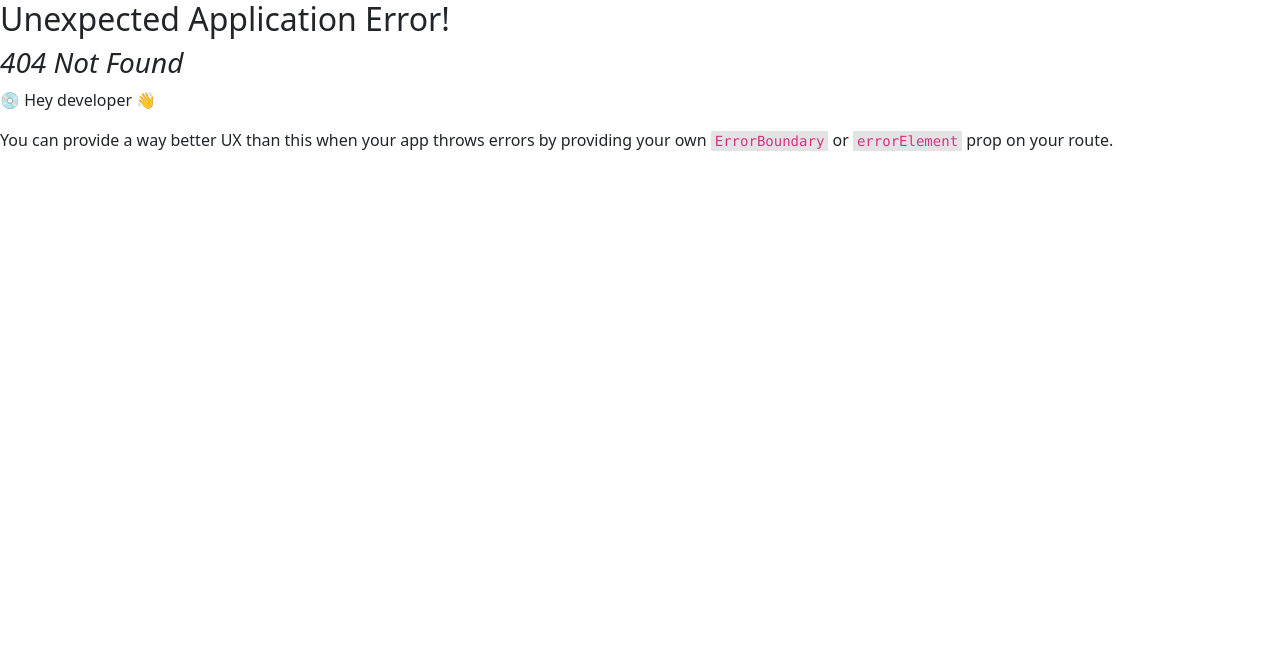
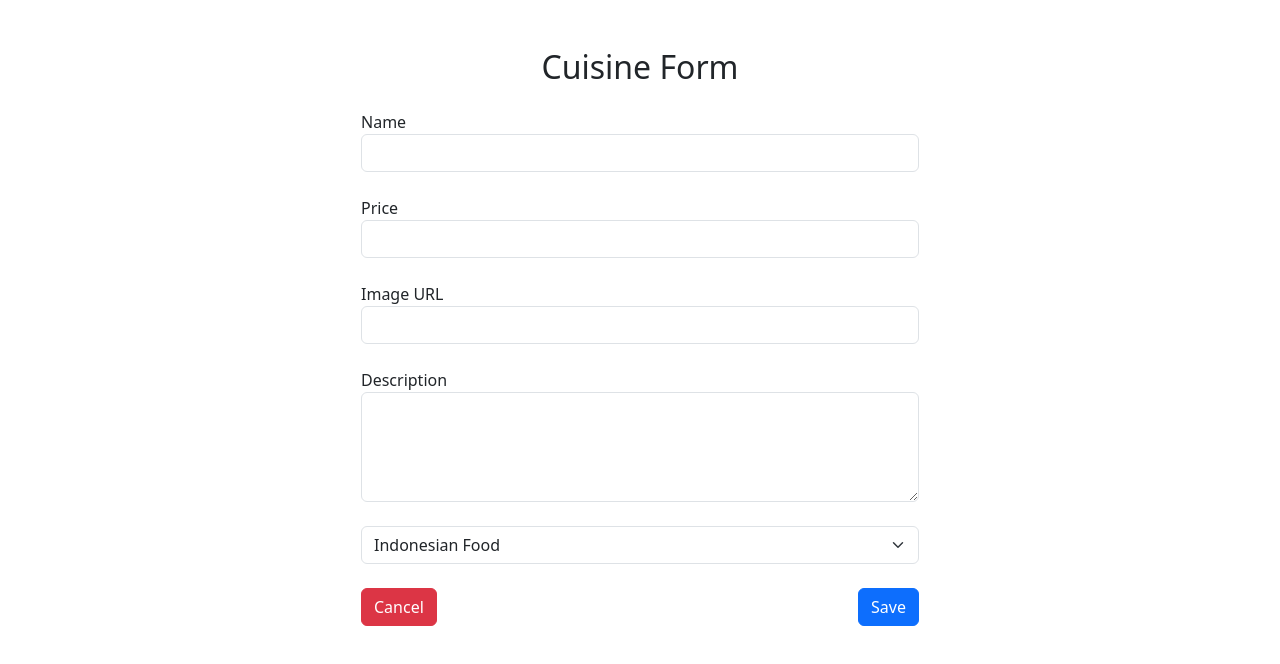
Before and after one commit to pramesthias/p2-myResto, a React (Vite) app in the folder client-react/: page /cuisines/add in a window 1280 px wide. Before the commit this address had no page. Shown: the top 664 px of the page. Built offline with nearby package versions, Linux system fonts and the light colour scheme.

Commit message:
add create new cuisine  page

```diff
--- a/client-react/src/components/Form.jsx
+++ b/client-react/src/components/Form.jsx
@@ -1,42 +1,46 @@
 import CancelButton from "./CancelButton";
 
 
-export default function Form(){
+export default function Form({formData, onChange, onSubmit}) {
 
-    return(
+    return (
         <section id="add-cuisine">
             <div className="container mt-5">
-    <h2 className="mb-4 text-center">Add New Cuisine</h2>
-    <form id="add-cuisine-form" action="#" method="post" enctype="multipart/form-data" className="w-50 mx-auto">
+                <h2 className="mb-4 text-center">Cuisine Form</h2>
+                <form id="cuisine-form" encType="multipart/form-data"
+                className="w-50 mx-auto" onSubmit={onSubmit}>
                     <div className="form-group">
                         <label htmlFor="name">Name</label>
-        <input id="add-name" type="text" className="form-control" name="name" required />
-        </div>
+                        <input id="add-name" type="text" className="form-control"
+                        name="name" value={formData.name} onChange={onChange} required />
+                    </div><br></br>
 
                     <div className="form-group">
                         <label htmlFor="price">Price</label>
-        <input id="add-price" type="number" className="form-control" name="price" required />
-        </div>
+                        <input id="add-price" type="number" className="form-control"
+                        name="price" value={formData.price} onChange={onChange} required />
+                    </div><br></br>
 
                     <div className="form-group">
                         <label htmlFor="imgUrl">Image URL</label>
                         <input id="add-imgUrl" type="text" className="form-control" name="imgUrl"
-            aria-describedby="basic-addon3 basic-addon4" required />
-        </div>
+                            aria-describedby="basic-addon3 basic-addon4" required
+                            value={formData.imgUrl} onChange={onChange}/>
+                    </div><br></br>
 
                     <div className="form-group">
                         <label htmlFor="description">Description</label>
-        <textarea id="add-description" className="form-control" name="description" rows="4" required></textarea>
-        </div>
+                        <textarea id="add-description" className="form-control" name="description"
+                        rows="4" required value={formData.description} onChange={onChange}></textarea>
+                    </div><br></br>
 
                     <div className="form-group">
-        <label htmlFor="authorId">Author ID</label>
-        <input id="add-authorId" type="number" className="form-control" name="authorId" required />
-        </div>
-
-        <div className="form-group">
-        <label htmlFor="categoryId">Category ID</label>
-        <input id="add-categoryId" type="number" className="form-control" name="categoryId" required />
+                        <select name="categoryId" className="form-select"
+                        value={formData.categoryId} onChange={onChange}>
+                            <option value="1">Indonesian Food</option>
+                            <option value="2">Chinese Food</option>
+                            <option value="3">Japanese Food</option>
+                        </select>
                     </div>
                     <br />
 
--- a/client-react/src/views/Create.jsx
+++ b/client-react/src/views/Create.jsx
@@ -1,44 +1,58 @@
-// {/* <!-- ADD NEW CUISINE PAGE --> */}
-// <section id="add-cuisine">
-//     <div className="container mt-5">
-//     <h2 className="mb-4 text-center">Add New Cuisine</h2>
-//     <form id="add-cuisine-form" action="#" method="post" enctype="multipart/form-data" className="w-50 mx-auto">
-//         <div className="form-group">
-//         <label htmlFor="name">Name</label>
-//         <input id="add-name" type="text" className="form-control" name="name" required />
-//         </div>
+import { useState } from "react";
+import axios from "axios";
+import Form from "../components/Form";
+import { useNavigate } from "react-router-dom";
 
-//         <div className="form-group">
-//         <label htmlFor="price">Price</label>
-//         <input id="add-price" type="number" className="form-control" name="price" required />
-//         </div>
+export default function Create() {
+    const navigate = useNavigate();
+    const token = localStorage.getItem("access_token")
+    const [formData, setData] = useState({
+        name: "",
+        price: "",
+        imgUrl: "",
+        description: "",
+        categoryId: 1,
+    })
 
-//         <div className="form-group">
-//         <label htmlFor="imageUrl">Image URL</label>
-//         <input id="add-imageUrl" type="text" className="form-control" name="imageUrl"
-//             aria-describedby="basic-addon3 basic-addon4" required />
-//         </div>
+    const handleChange = (event) => {
+        const { name, value } = event.target
+        setData({ ...formData, [name]: value });
 
-//         <div className="form-group">
-//         <label htmlFor="description">Description</label>
-//         <textarea id="add-description" className="form-control" name="description" rows="4" required></textarea>
-//         </div>
+        console.log({ ...formData, [name]: value })
+    };
 
-//         <div className="form-group">
-//         <label htmlFor="authorId">Author ID</label>
-//         <input id="add-authorId" type="number" className="form-control" name="authorId" required />
-//         </div>
+    const handleSubmit = async (event) => {
+        event.preventDefault();
+        try {
+            const { data } = await axios({  //dipersatu
+                url: "http://localhost:3000/cuisines/add",
+                method: "post",
+                headers: {
+                    Authorization: `Bearer ${token}`
+                },
+                data:
+                {
+                    name: formData.name,
+                    price: formData.price,
+                    imgUrl: formData.imgUrl,
+                    description: formData.description,
+                    categoryId: formData.categoryId
+                }
+            })
+            console.log(data)
+            navigate("/cuisines");
+        } catch (error) {
+            console.log(error)
+        }
+    }
 
-//         <div className="form-group">
-//         <label htmlFor="categoryId">Category ID</label>
-//         <input id="add-categoryId" type="number" className="form-control" name="categoryId" required />
-//         </div>
-//         <br />
-
-//         <div className="d-flex justify-content-between">
-//         <button id="cancel-add-cuisine" type="button" className="btn btn-primary">Cancel</button>
-//         <button type="submit" className="btn btn-primary">Save</button>
-//         </div>
-//     </form>
-//     </div>
-// </section>
+    return (
+        <>
+            <Form
+            formData={formData}
+            onChange={handleChange}
+            onSubmit={handleSubmit}
+            />
+        </>
+    )
+}
--- a/client-react/src/views/Cuisines.jsx
+++ b/client-react/src/views/Cuisines.jsx
@@ -69,10 +69,12 @@ export default function Cuisines() {
                         </button></span>
                     </li>
                     <li className="m-3">
+                        <Link to={"/cuisines/add"}>
                         <span><button id="add-cuisine-button" type="button" style={{ float: "right" }}
                             className="btn btn-primary top-0 end-0 m-3">
                             Add Cuisine
                         </button></span>
+                        </Link>
                     </li>
                 </ul>
 
--- a/client-react/src/views/Edit.jsx
+++ b/client-react/src/views/Edit.jsx
@@ -2,47 +2,13 @@
 
 export default function Edit () {
 
-    return(<></>)
+    return (
+        <>
+            <Form
+            formData={formData}
+            onChange={handleChange}
+            onSubmit={handleSubmit}
+            />
+        </>
+    )
 }
-
-{/* <section id="edit-cuisine">
-    <div className="container mt-5">
-    <h2 className="mb-4 text-center">Edit Cuisine</h2>
-    <form action="#" method="post" enctype="multipart/form-data" className="w-50 mx-auto">
-        <div className="form-group">
-        <label htmlFor="name">Name</label>
-        <input id="edit-name" type="text" className="form-control" name="name" required />
-        </div>
-
-        <div className="form-group">
-        <label htmlFor="price">Price</label>
-        <input type="number" className="form-control" name="price" required />
-        </div>
-
-        <div className="form-group">
-        <label htmlFor="image">Image URL</label>
-        <input type="text" className="form-control" aria-describedby="basic-addon3 basic-addon4" required />
-        </div>
-
-        <div className="form-group">
-        <label htmlFor="description">Description</label>
-        <textarea className="form-control" name="description" rows="4" required></textarea>
-        </div>
-
-        <div className="form-group">
-        <label htmlFor="authorId">Author ID</label>
-        <input type="number" className="form-control" name="authorId" required />
-        </div>
-
-        <div className="form-group">
-        <label htmlFor="categoryId">Category ID</label>
-        <input type="number" className="form-control" name="categoryId" required />
-        </div>
-        <br />
-        <div className="d-flex justify-content-between">
-        <button id="cancel-edit-cuisine" type="button" className="btn btn-primary">Cancel</button>
-        <button type="submit" className="btn btn-primary">Save</button>
-        </div>
-    </form>
-    </div>
-</section> */}
--- a/client-react/src/views/Register.jsx
+++ b/client-react/src/views/Register.jsx
@@ -40,7 +40,6 @@ export default function Register() {
                     address: formData.address
                 }
             })
-            // setData(data)
             console.log(data)
             navigate("/cuisines");
         } catch (error) {
```
Also changed, not shown: client-react/src/router/index.jsx (+12 -1 lines). Lines whose indentation alone changed are shown as unchanged.
